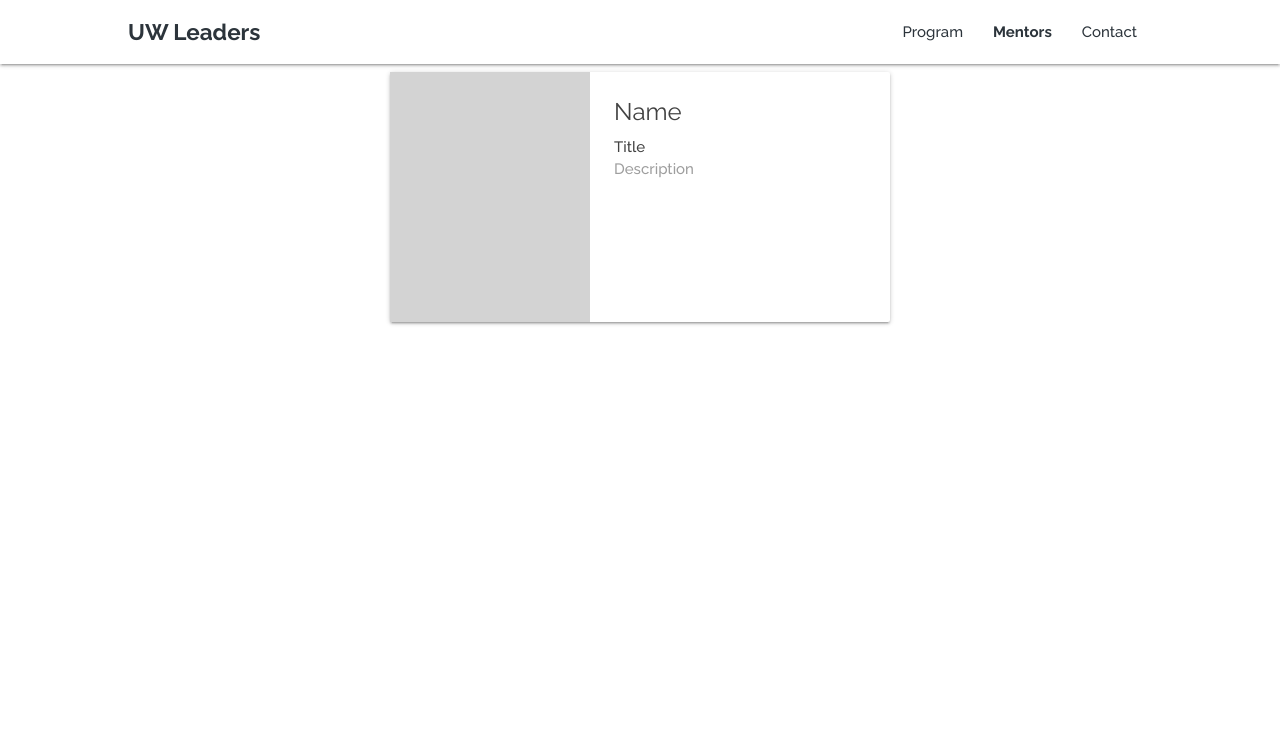
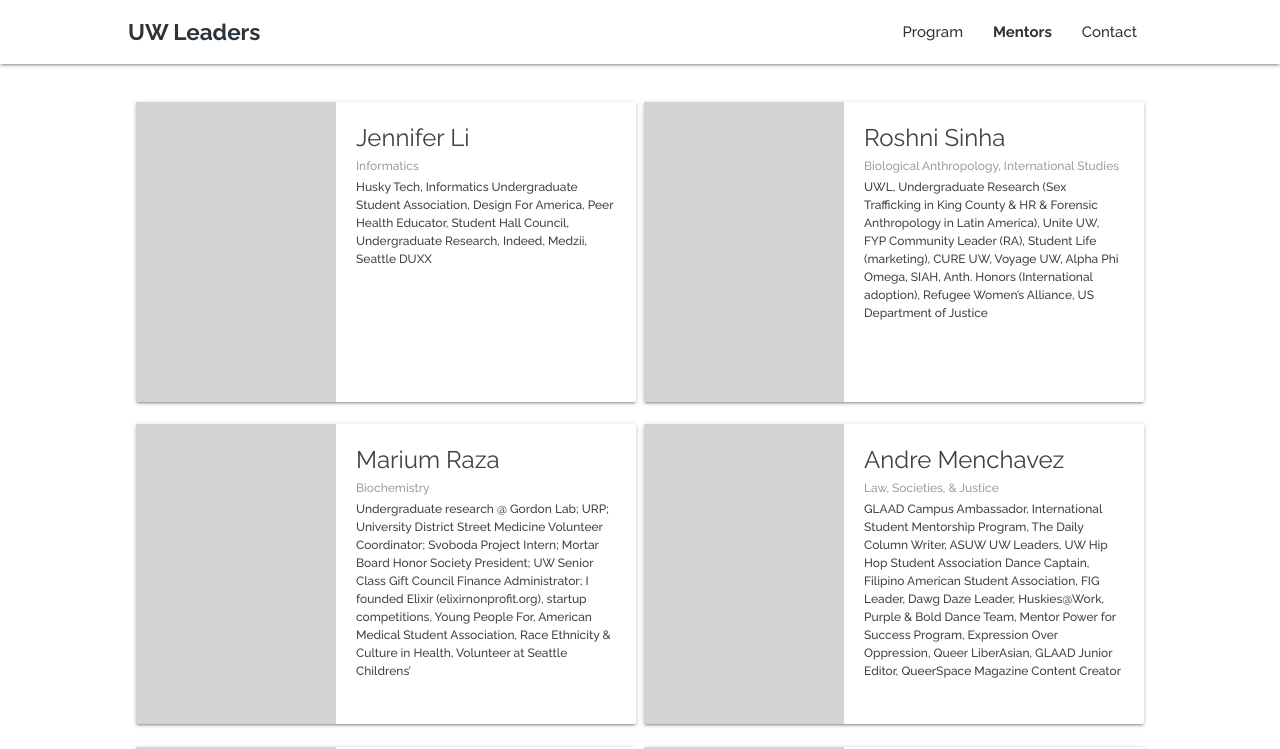
Before and after one commit to taehyunnkim/UWLeaders, a React (Create React App) app: page /mentors in a window 1280 px wide. Shown: the top 749 px of the page. Built offline with nearby package versions, Linux system fonts and the light colour scheme.

Commit message:
setup static mentor page

```diff
--- a/src/App.js
+++ b/src/App.js
@@ -7,6 +7,7 @@ import MentorsDashboard from './components/dashboards/MentorsDashboard';
 import ContactDashboard from './components/dashboards/ContactDashboard';
 import Navbar from './components/layout/Navbar';
 import AddMentor from './components/mentors/AddMentor';
+import LogIn from './components/auth/LogIn';
 
 function App() {
   return (
@@ -19,6 +20,7 @@ function App() {
           <Route path='/mentors' component={MentorsDashboard} />
           <Route path='/contact' component={ContactDashboard} />
           <Route path='/add' component={AddMentor} />
+          <Route path='/login' component={LogIn} />
         </Switch>
       </div>
     </BrowserRouter>
--- /dev/null
+++ b/src/components/auth/LogIn.js
@@ -0,0 +1,27 @@
+import React, { Component } from 'react'
+
+export default class LogIn extends Component {
+  state = {
+    password: ''
+  }
+
+  handleSubmit = (e) => {
+    console.log(e);
+  }
+
+  render() {
+    return (
+      <div className='container'>
+        <h1 className='center-align'>ADMIN LOGIN</h1>
+        <div className='form'>
+          <form onSubmit={this.handleSubmit} className='white'>
+            <div className='input-field'>
+              <label htmlFor='password'>Password</label>
+              <input type='password' id='password' onChange={this.handleChange} />
+            </div>
+          </form>
+        </div>
+      </div>
+    )
+  }
+}
--- a/src/components/dashboards/MentorsDashboard.js
+++ b/src/components/dashboards/MentorsDashboard.js
@@ -2,10 +2,21 @@ import React, { Component } from 'react'
 import MentorList from '../mentors/MentorList';
 
 export default class MentorsDashboard extends Component {
+  state = {
+    mentors: [
+      {name: 'Jennifer Li', major: 'Informatics', description: 'Husky Tech, Informatics Undergraduate Student Association, Design For America, Peer Health Educator, Student Hall Council, Undergraduate Research, Indeed, Medzii, Seattle DUXX'},
+      {name: 'Roshni Sinha', major: 'Biological Anthropology, International Studies ', description: 'UWL, Undergraduate Research (Sex Trafficking in King County & HR & Forensic Anthropology in Latin America), Unite UW, FYP Community Leader (RA), Student Life (marketing), CURE UW, Voyage UW, Alpha Phi Omega, SIAH, Anth. Honors (International adoption), Refugee Women’s Alliance, US Department of Justice'},
+      {name: 'Marium Raza', major: 'Biochemistry', description: 'Undergraduate research @ Gordon Lab; URP; University District Street Medicine Volunteer Coordinator; Svoboda Project Intern; Mortar Board Honor Society President; UW Senior Class Gift Council Finance Administrator; I founded Elixir (elixirnonprofit.org), startup competitions, Young People For, American Medical Student Association, Race Ethnicity & Culture in Health, Volunteer at Seattle Childrens’'},
+      {name: 'Andre Menchavez', major: 'Law, Societies, & Justice', description: 'GLAAD Campus Ambassador, International Student Mentorship Program, The Daily Column Writer, ASUW UW Leaders, UW Hip Hop Student Association Dance Captain, Filipino American Student Association, FIG Leader, Dawg Daze Leader, Huskies@Work, Purple & Bold Dance Team, Mentor Power for Success Program, Expression Over Oppression, Queer LiberAsian, GLAAD Junior Editor, QueerSpace Magazine Content Creator'},
+      {name: 'Teanen Chen', major: 'Finance, Global Health', description: 'UWL Leader, Administrative Assistant to the Board of Directors, Social Media Intern with the Office of Outreach and Involvement, Director of the Office of Outreach and Involvement, Administrative Coordinator for Asian American Intervaristy , and VP of Professionalism for Delta Sigma Pi, Intern with Remarkably (women-owned tech in real estate), Finance Intern with Eileen Fisher (sustainable fashion company), Retail for Warby Parker, and Retail for Anthropologie'},
+      {name: 'Espen Scheuer', major: 'Human Centered Design & Engineering', description: 'ASUW Board of Directors, Campus Sustainability Fund, Provost Advisory Committee for Students, College of Engineering Student Advisory Council, Student Technology Fee Committee, Research'}
+    ]
+  }
+
   render() {
     return (
       <div className='container'>
-        <MentorList />
+        <MentorList mentors={this.state.mentors} />
       </div>
     )
   }
--- a/src/components/mentors/mentorList.js
+++ b/src/components/mentors/mentorList.js
@@ -1,10 +1,16 @@
 import React from 'react'
 import MentorSummary from './MentorSummary';
 
-export default function MentorList() {
+export default function MentorList({ mentors }) {
   return (
-    <div className='mentors'>
-      <MentorSummary />
+    <div className='container mentors'>
+    {mentors && mentors.map(mentor => {
+      return(
+        <div key={mentor.name}>
+          <MentorSummary mentor={mentor} />
+        </div>
+      )
+    })}
     </div>
   )
 }
--- a/src/components/mentors/mentorSummary.js
+++ b/src/components/mentors/mentorSummary.js
@@ -1,13 +1,13 @@
 import React from 'react'
 
-export default function MentorSummary() {
+export default function MentorSummary({mentor}) {
   return (
     <div className='card z-dept-0 project-summary'>
       <div className='mentor-img'></div>
       <div className='card-content grey-text text-darken-3'>
-        <span className='card-title'>Name</span>
-        <p>Title</p>
-        <p className='grey-text'>Description</p>
+        <span className='card-title'>{mentor.name}</span>
+        <p className='grey-text'>{mentor.major}</p>
+        <p>{mentor.description}</p>
       </div>
     </div>
   )
--- a/src/styles/App.css
+++ b/src/styles/App.css
@@ -16,6 +16,7 @@ body {
   flex-direction: row;
   flex-wrap: wrap;
   justify-content: space-evenly;
+  padding: 30px 0px;
 }
 
 .primary {
@@ -47,13 +48,26 @@ h1 {
 
 .card-content {
   flex: 1;
-  padding: 10px;
+  padding: 20px!important;
+}
+
+.card-content p:first-of-type {
+  margin-bottom: 3px;
+  font-size: 12px;
+}
+
+.card-content p:last-child {
+  font-size: 0.8em;
+}
+
+.card-title {
+  margin-bottom: 3px!important;
 }
 
 .mentor-img {
   background-color: lightgray;
   width: 200px;
-  height: 250px;
+  height: 300px;
 }
 
 .add-mentor {
```
